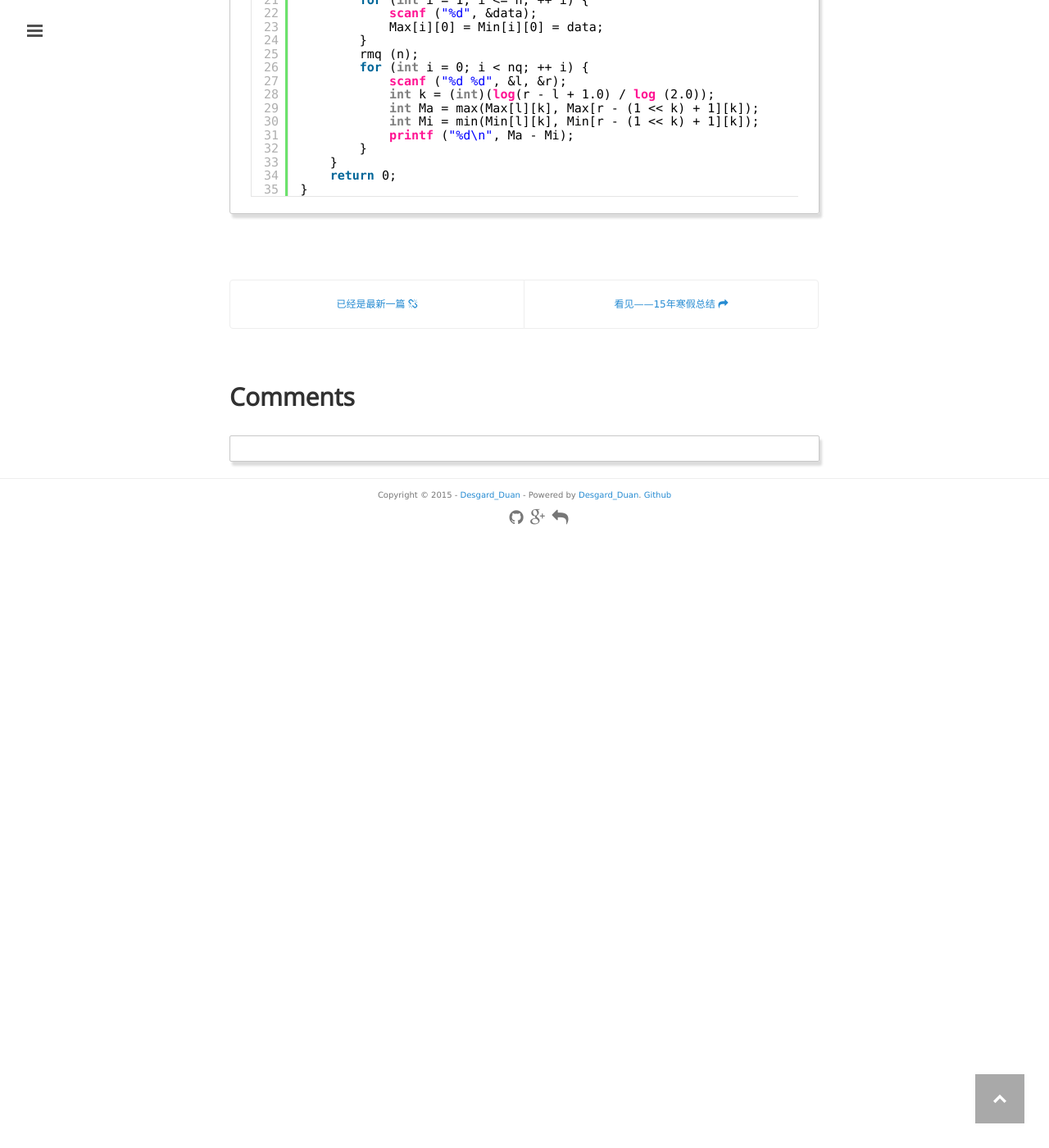
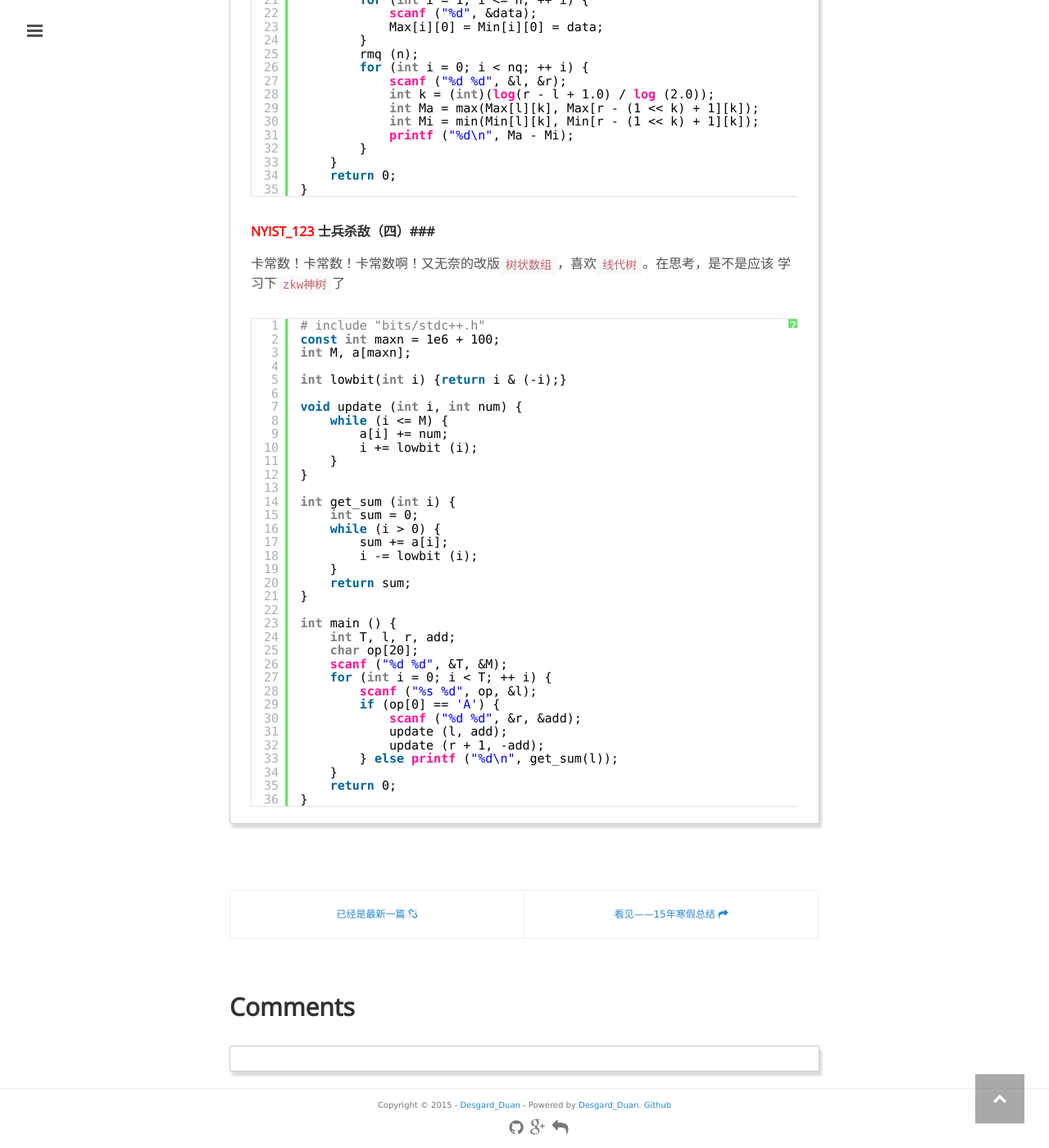
Before and after one commit to Desgard/desgard.github.com, a Jekyll site: the page built from _posts/2015-03-08-new_semester_program.md, in a window 1280 px wide and 1400 px high, scrolled down 8039 px. Shown: the whole window at 82% size. Built offline with Jekyll 4.4.1, drawn with Linux system fonts in a browser that asks for light colours; Markdown is read by kramdown in place of the engine named in the settings; comment, search, counter and statistics services are not loaded.

Commit message:
2015-3-14 update

```diff
--- a/_posts/2015-03-08-new_semester_program.md
+++ b/_posts/2015-03-08-new_semester_program.md
@@ -454,7 +454,50 @@ int main () {
     }
     return 0;
 }
+</pre>
+</div>
 
+###<font color="red">NYIST_123</font> 士兵杀敌（四）###
+卡常数！卡常数！卡常数啊！又无奈的改版<code>树状数组</code>，喜欢<code>线代树</code>。在思考，是不是应该
+学习下<code>zkw神树</code>了
+<div>
+<pre class="brush: cpp">
+#include "bits/stdc++.h"
+const int maxn = 1e6 + 100;
+int M, a[maxn];
+
+int lowbit(int i) {return i & (-i);}
+
+void update (int i, int num) {
+    while (i <= M) {
+        a[i] += num;
+        i += lowbit (i);
+    }
+}
+
+int get_sum (int i) {
+    int sum = 0;
+    while (i > 0) {
+        sum += a[i];
+        i -= lowbit (i);
+    }
+    return sum;
+}
+
+int main () {
+    int T, l, r, add;
+    char op[20];
+    scanf ("%d %d", &T, &M);
+    for (int i = 0; i < T; ++ i) {
+        scanf ("%s %d", op, &l);
+        if (op[0] == 'A') {
+            scanf ("%d %d", &r, &add);
+            update (l, add);
+            update (r + 1, -add);
+        } else printf ("%d\n", get_sum(l));
+    }
+    return 0;
+}
 
 </pre>
 </div>
```
